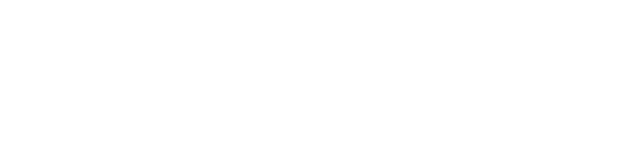
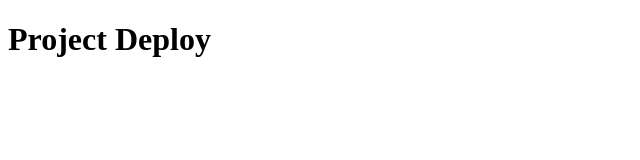
Before and after one commit to Rohan-Ghotekar/project2, a plain HTML site: page index.html in a window 1280 px wide. Shown: the whole page, without its empty margins (0-640 px from the left). Drawn offline with Linux system fonts and the light colour scheme.

Commit message:
Update index.html

```diff
--- a/index.html
+++ b/index.html
@@ -4,6 +4,7 @@
     <meta charset="UTF-8">
     <meta name="viewport" content="width=device-width, initial-scale=1.0">
     <title>GIT PROJECT2</title>
+    <h1>Project Deploy</h1>
 </head>
 <body>
 
```
